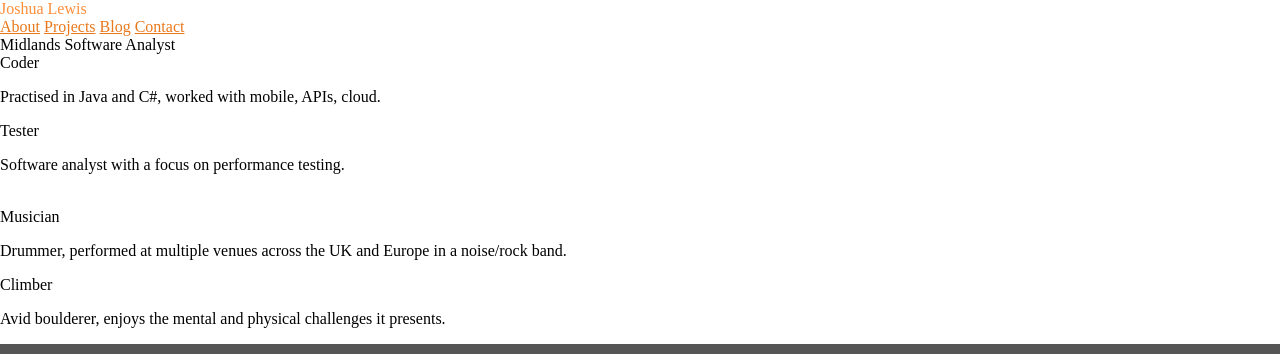
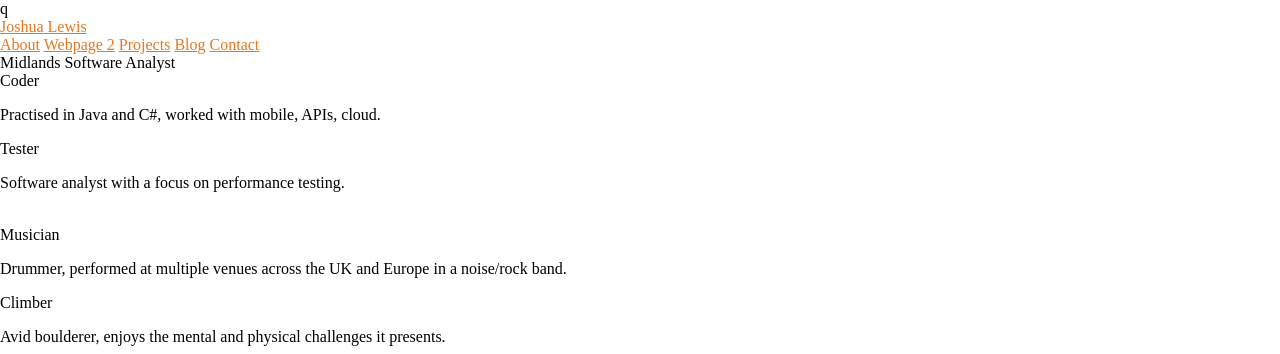
Before and after one commit to Yigurn/yigurn.github.io, a Jekyll site: the page built from index.html, in a window 1280 px wide and 900 px high, cut to the strip 0-354 px from the top of the window. Built offline with Jekyll 4.4.1, drawn with Linux system fonts in a browser that asks for light colours.

Commit message:
Update default.html
_include header

```diff
--- a/_layouts/default.html
+++ b/_layouts/default.html
@@ -8,19 +8,9 @@
 			<link rel="stylesheet" type="text/css" href="css/solid.min.css">
 		</head>
 		<body>
-			<header id="header">
-           		<div class="inner">
-					<a href="index.html" class="logo"><strong>Joshua</strong> Lewis</a>
-					<nav id="nav">
-						<a href="/about/index.html">About</a>
-						<a href="/projects.html">Projects</a>
-						<a href="/blog/index.html">Blog</a>
-						<a href="/index.html#contact">Contact</a>
-					</nav>
-				</div>
-			</header>
+			q{% include header.html %}
 
-		</section id="banner">
+			</section id="banner">
 			<div class="container">
 				{{ content }}
 			</div>
```
